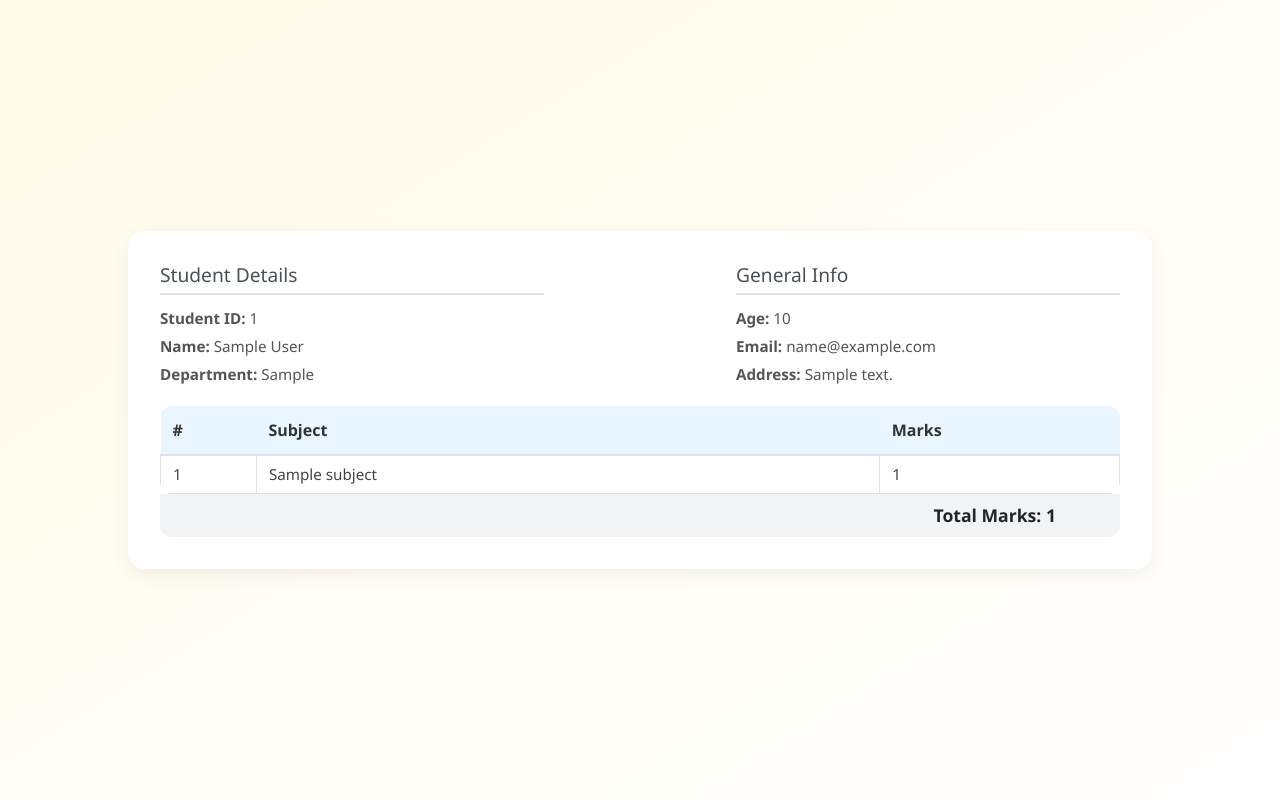
After one commit to kartiksharma0047/Report-Card-Project, a Django app: page //result/1 in a window 1280 px wide. The commit adds this page. Run offline with Django 5.2, Linux system fonts and the light colour scheme; tables that the repository leaves empty hold one stand-in row (values such as "Sample post").

Commit message:
Report Card UI Generation

```diff
--- a/core/Report/models.py
+++ b/core/Report/models.py
@@ -44,7 +44,6 @@ class SubjectMarks(models.Model):
     student=models.ForeignKey(Student,related_name="studentmarks",on_delete=models.CASCADE)
     subject=models.ForeignKey(Subject,on_delete=models.CASCADE)
     marks=models.IntegerField()
-
     # This will make one student and its subject appear in table only one time
     class Meta:
         unique_together=["student","subject"]
--- a/core/Report/templates/Pages/student.html
+++ b/core/Report/templates/Pages/student.html
@@ -226,7 +226,7 @@
           {% if Data %} {% for student in Data %}
           <tr>
             <td>{{ forloop.counter }}</td>
-            <td><a href="#" class="id-link">{{ student.student_id }}</a></td>
+            <td><a href="{% url 'showResult' student.student_id %}" class="id-link">{{ student.student_id }}</a></td>
             <td class="text">{{ student.name }}</td>
             <td class="text">{{ student.email }}</td>
             <td class="number">{{ student.age }}</td>
--- /dev/null
+++ b/core/Report/templates/Pages/student_Result.html
@@ -0,0 +1,140 @@
+{% extends "base.html" %}
+{% block start %}
+
+<style>
+  .result-container {
+    width: 80%;
+    margin: 2rem auto;
+    background-color: #fff;
+    border-radius: 16px;
+    box-shadow: 0 6px 20px rgba(0, 0, 0, 0.06);
+    padding: 2rem;
+  }
+
+  .info-header {
+    display: flex;
+    justify-content: space-between;
+    flex-wrap: wrap;
+    margin-bottom: 1rem;
+  }
+
+  .info-box {
+    width: 40%;
+  }
+
+  .info-box h5 {
+    font-size: 1.2rem;
+    color: #495057;
+    margin-bottom: 0.8rem;
+    border-bottom: 2px solid #dee2e6;
+    padding-bottom: 0.4rem;
+  }
+
+  .info-box p {
+    margin: 0.3rem 0;
+    font-size: 0.95rem;
+    color: #555;
+  }
+
+  .marks-table {
+    margin-top: 1rem;
+    border-radius: 12px;
+    overflow: hidden;
+  }
+
+  table {
+    width: 100%;
+    border-collapse: collapse;
+  }
+
+  thead {
+    background-color: #e9f5ff;
+  }
+
+  thead th {
+    padding: 0.75rem;
+    text-align: left;
+    font-weight: 600;
+    color: #333;
+    border-bottom: 2px solid #dee2e6;
+  }
+
+  tbody td {
+    padding: 0.45rem 0.75rem;
+    border: 1px solid #e0e0e0;
+    font-size: 0.95rem;
+    background-color: white;
+    color: #444;
+  }
+
+  .total-marks {
+    text-align: right;
+    margin-top: 0rem;
+    font-weight: 600;
+    font-size: 1.1rem;
+    color: #212529;
+    background-color: #f1f3f5;
+    padding: 0.5rem;
+    padding-right: 4rem;
+    border-radius: 0 0 12px 12px;
+  }
+
+  @media screen and (max-width: 768px) {
+    .info-box {
+      width: 100%;
+      margin-bottom: 1rem;
+    }
+    .total-marks {
+      text-align: center;
+    }
+  }
+</style>
+
+<div class="result-container">
+  {% if Data and Data.0 %}
+  <div class="info-header">
+    <div class="info-box">
+      <h5>Student Details</h5>
+      <p><strong>Student ID:</strong> {{ Data.0.student.student_id.student_id }}</p>
+      <p><strong>Name:</strong> {{ Data.0.student.name }}</p>
+      <p><strong>Department:</strong> {{ Data.0.student.department.department }}</p>
+    </div>
+    <div class="info-box">
+      <h5>General Info</h5>
+      <p><strong>Age:</strong> {{ Data.0.student.age }}</p>
+      <p><strong>Email:</strong> {{ Data.0.student.email }}</p>
+      <p><strong>Address:</strong> {{ Data.0.student.address }}</p>
+    </div>
+  </div>
+
+  <div class="marks-table">
+    <table>
+      <thead>
+        <tr>
+          <th style="width: 10%">#</th>
+          <th>Subject</th>
+          <th style="width: 25%">Marks</th>
+        </tr>
+      </thead>
+      <tbody>
+        {% for item in Data %}
+        <tr>
+          <td>{{ forloop.counter }}</td>
+          <td>{{ item.subject.subject_name }}</td>
+          <td>{{ item.marks }}</td>
+        </tr>
+        {% endfor %}
+      </tbody>
+    </table>
+  </div>
+
+  <div class="total-marks">Total Marks: {{ total_marks.total_marks }}</div>
+
+  {% else %}
+  <div class="alert alert-warning text-center">
+    No result data found for this student.
+  </div>
+  {% endif %}
+</div>
+
+{% endblock %}
--- a/core/Report/templates/base.html
+++ b/core/Report/templates/base.html
@@ -32,6 +32,7 @@
         display: flex;
         align-items: center;
         justify-content: center;
+        overflow-x: hidden;
       }
     </style>
   </head>
--- a/core/Report/views.py
+++ b/core/Report/views.py
@@ -2,6 +2,7 @@ from django.shortcuts import render
 from Report.models import *
 from django.db.models import Q
 from django.core.paginator import Paginator
+from django.db.models import Sum
 # Create your views here.
 def get_students(request):
     querySet = Student.objects.all()
@@ -22,3 +23,9 @@ def get_students(request):
     page_number=request.GET.get("page",1)
     page_obj=paginator.get_page(page_number)
     return render(request, './Pages/student.html', context={'Data': page_obj})
+
+# Here Details of a user
+def showResult(request,student_id):
+    querySet= SubjectMarks.objects.filter(student__student_id__student_id=student_id)
+    total_marks = querySet.aggregate(total_marks=Sum('marks'))
+    return render(request,"./Pages/student_Result.html",context={"Data":querySet,"total_marks":total_marks})
--- a/core/core/urls.py
+++ b/core/core/urls.py
@@ -20,5 +20,6 @@ from Report.views import *
 
 urlpatterns = [
     path('',get_students,name="get_students"),
+    path('/result/<student_id>',showResult,name="showResult"),
     path('admin/', admin.site.urls),
 ]
```
